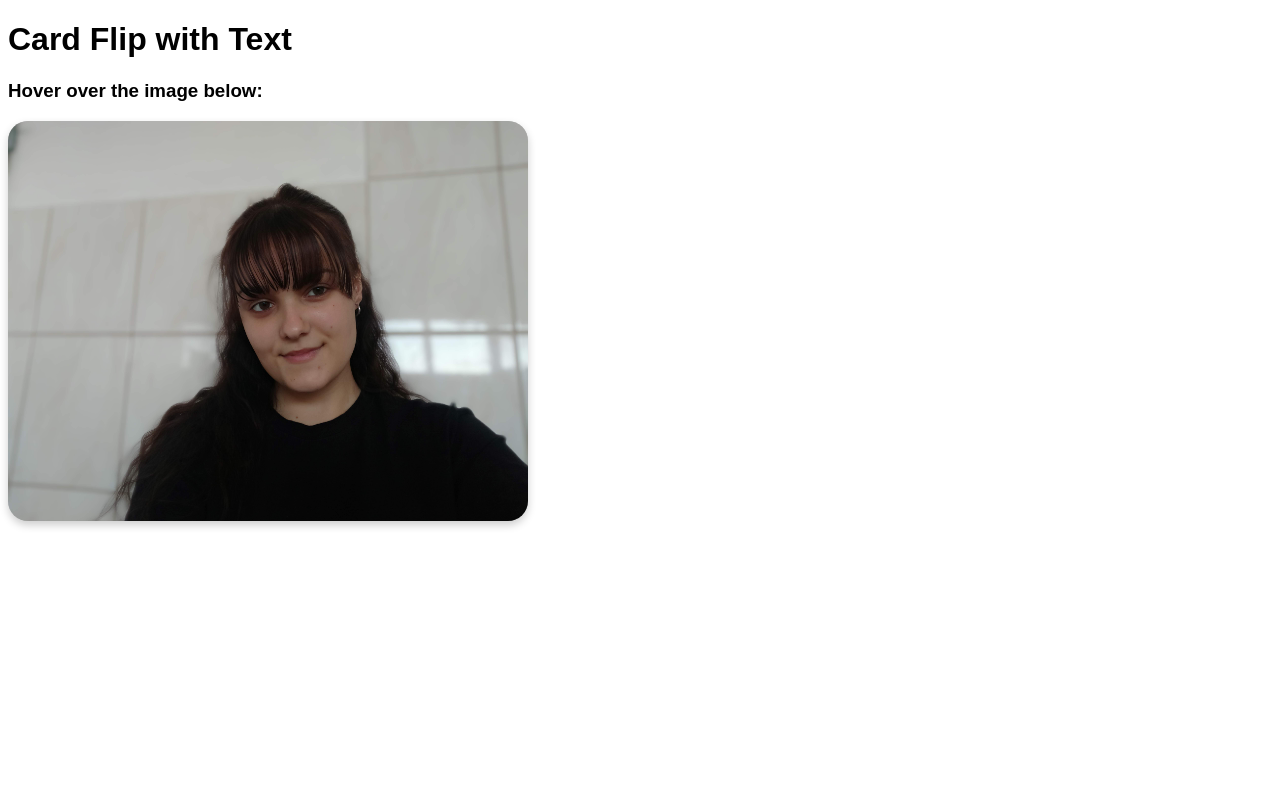
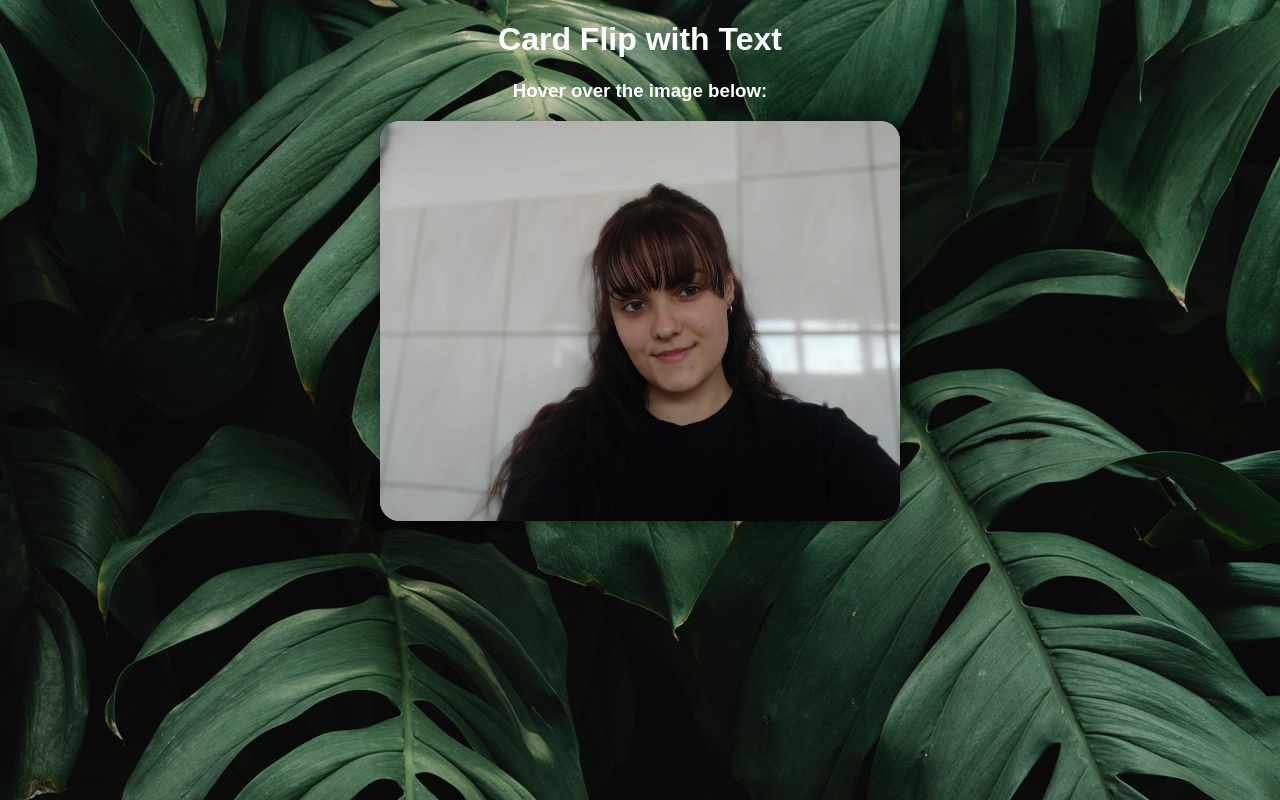
Before and after one commit to eszti7/Eszti, a plain HTML site: page index.html in a window 1280 px wide. Drawn offline with Linux system fonts and the light colour scheme.

Commit message:
Add files via upload

```diff
--- a/index.html
+++ b/index.html
@@ -5,6 +5,11 @@
 <style>
 body {
   font-family: Arial, Helvetica, sans-serif;
+  margin: 0 auto;
+  text-align: center;
+  align-items: center;
+  color: white;
+  background-image: url(hatter.jpg);
 }
 
 .flip-card {
@@ -13,6 +18,7 @@ body {
   height: 400px;
   perspective: 1000px;
   border-radius: 20px;
+  display: inline-block;
 }
 
 .flip-card-inner {
@@ -38,17 +44,18 @@ body {
   -webkit-backface-visibility: hidden;
   backface-visibility: hidden;
   border-radius: 20px;
+  box-shadow: 0 0 20px rgba(0, 0, 0, 0.381);
 }
 
 .flip-card-front {
   background-color: #bbb;
-  color: black;
+  color: rgb(255, 255, 255);
   border-radius: 20px;
 }
 
 .flip-card-back {
   background-color: #146c37;
-  color: rgb(7, 7, 7);
+  color: rgb(255, 255, 255);
   transform: rotateY(180deg);
   border-radius: 20px;
 }
```
Also changed, not shown: hatter.jpg (added).
